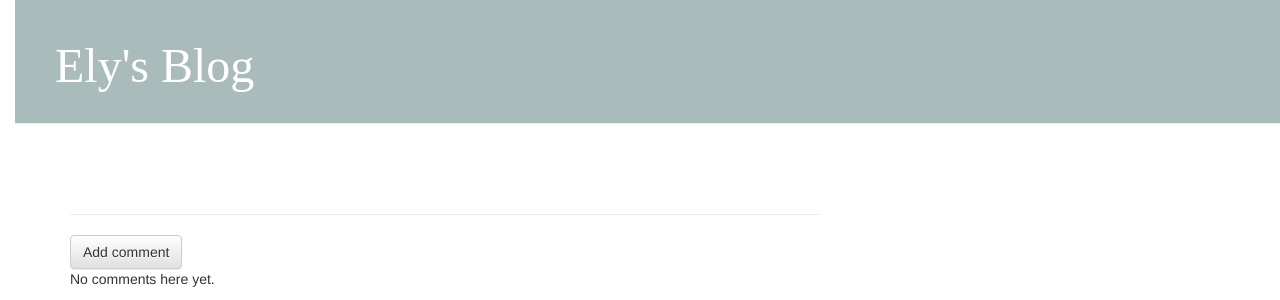
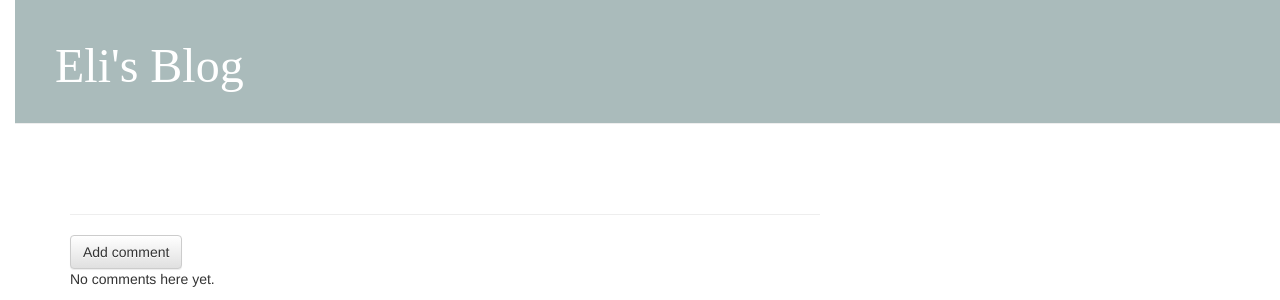
Before and after one commit to eliflores/mignonnesaurus-blog, a Django app: template blog/templates/blog/post_detail.html in a window 1280 px wide. Shown: the top 300 px of the page. Run offline with Django 3.2, Linux system fonts and the light colour scheme; the template is opened without the code that fills it, so the values that code supplies are empty; some libraries are stand-ins or nearby versions.

Commit message:
Rename blog title

```diff
--- a/blog/templates/blog/base.html
+++ b/blog/templates/blog/base.html
@@ -6,7 +6,7 @@
 		<link rel="stylesheet" href="//maxcdn.bootstrapcdn.com/bootstrap/3.2.0/css/bootstrap-theme.min.css">
 		<link href="http://fonts.googleapis.com/css?family=Lobster&subset=latin,latin-ext" rel="stylesheet" type="text/css">
 		<link rel="stylesheet" href="{% static 'css/blog.css' %}">
-		<title>Ely's blog</title>
+        <title>Eli's blog</title>
 	</head>
 	<body>
 		<div class="page-header">
@@ -15,7 +15,7 @@
                 <a href="{% url 'post_draft_list' %}" class="top-menu"><span class="glyphicon glyphicon-edit"></span></a>
                 <p class="top-menu">Hello {{ user.username }}<small>(<a href="{% url 'logout' %}">Log out</a>)</small></p>
             {% endif %}
-            <h1><a href="{% url 'post_list' %}">Ely's Blog</a></h1>
+            <h1><a href="{% url 'post_list' %}">Eli's Blog</a></h1>
         </div>
         <div class="content container">
             <div class="row">
```
